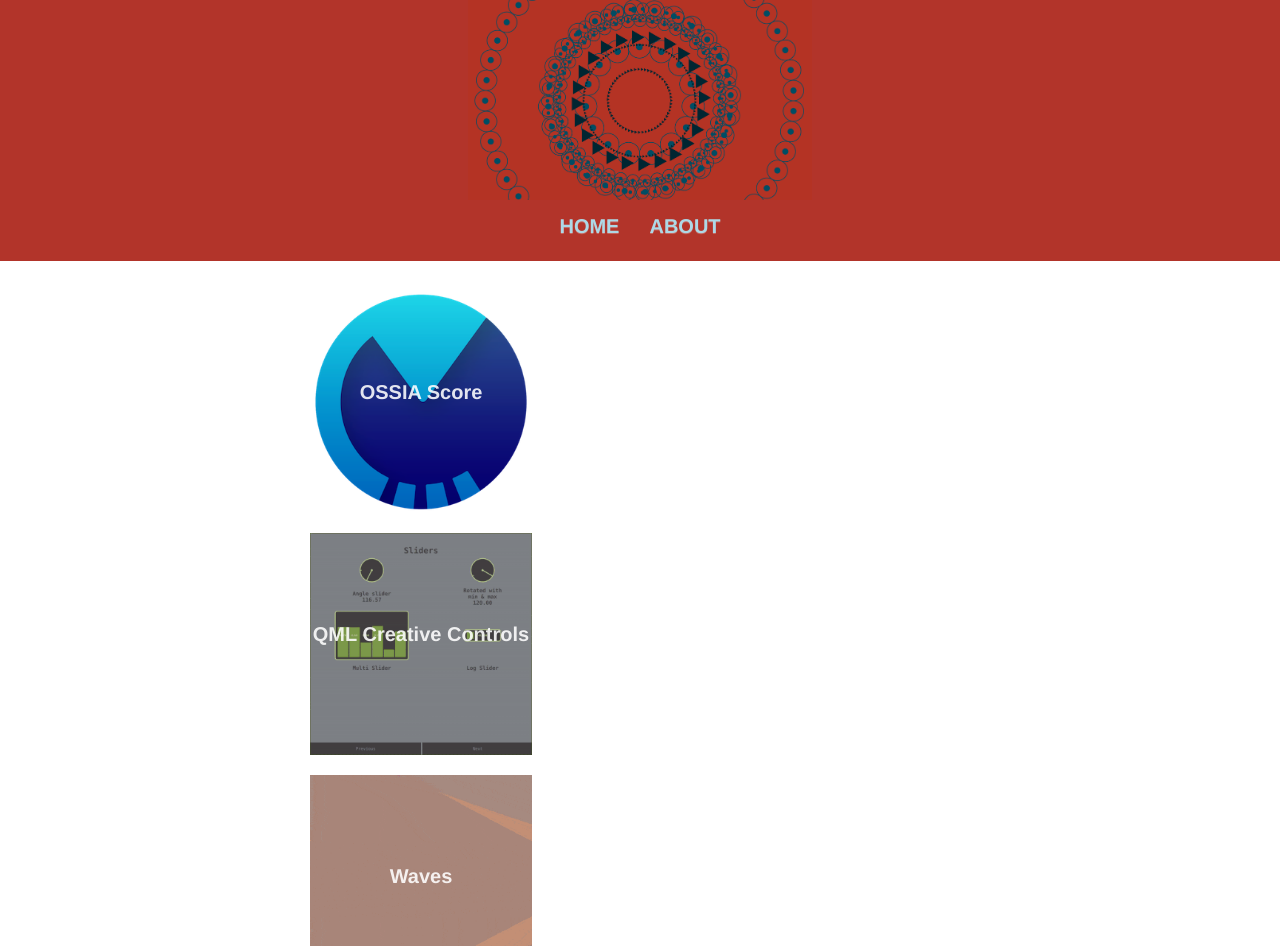
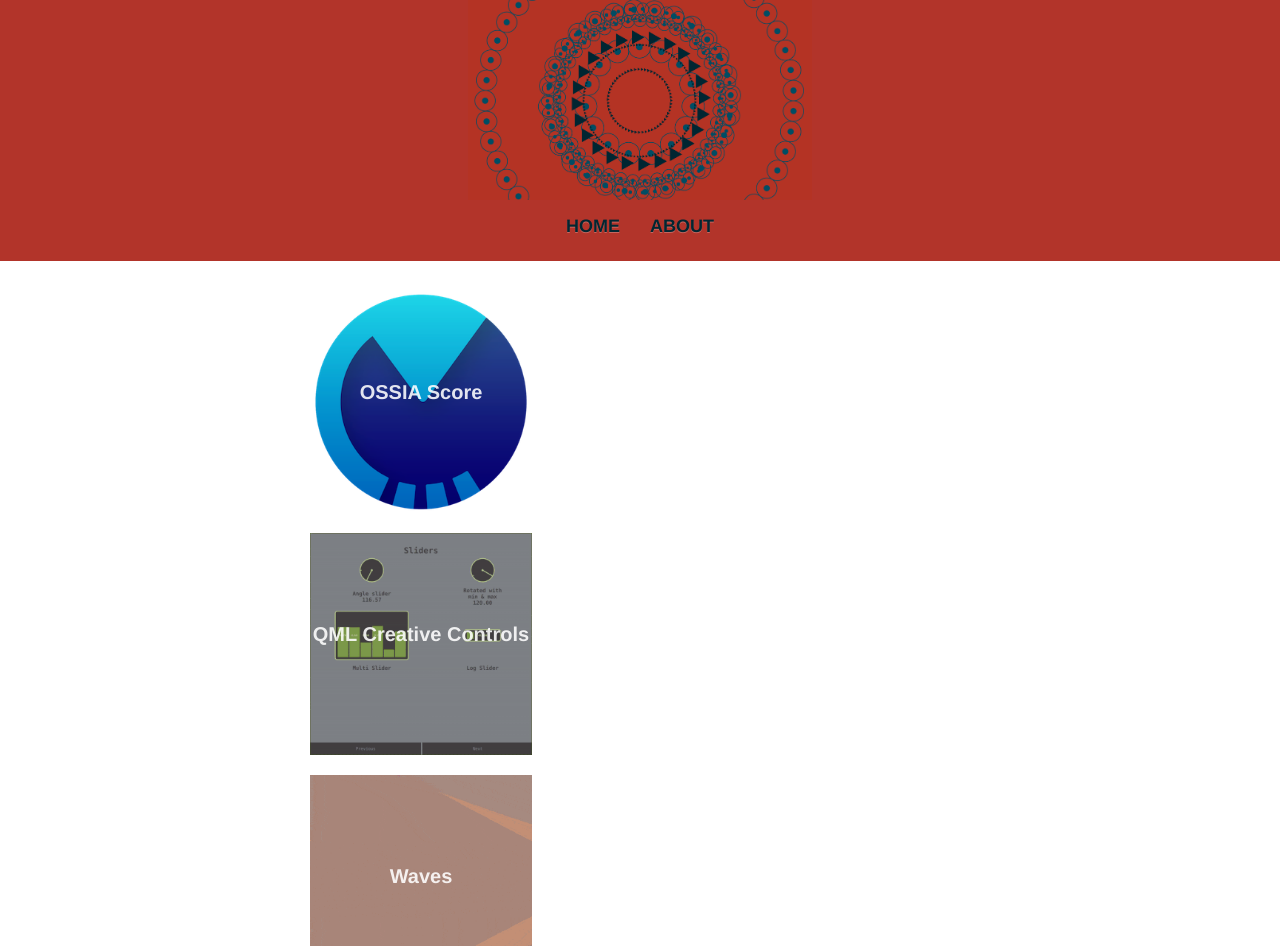
Before and after one commit to aklevy/aklevy.github.io, a Jekyll site: the page built from index.html, in a window 1280 px wide. Shown: the top 946 px of the page. Built offline with Jekyll 4.4.1, drawn with Linux system fonts in a browser that asks for light colours.

Commit message:
navigation color

```diff
--- a/_sass/_layout.scss
+++ b/_sass/_layout.scss
@@ -9,11 +9,22 @@
 }
 
 .navbar .navbar-nav {
-
     display: inline-block;
     float: none;
 }
+.nav a {
+  color: #022631;
+  font-size: 18px;
+  &:hover {
+    color: black;
+  }
+}
 
+.navbar-nav > li a:hover{
+  color: white;
+  background-color: #B2342A;
+
+}
 
 /**
  * Site footer
```
